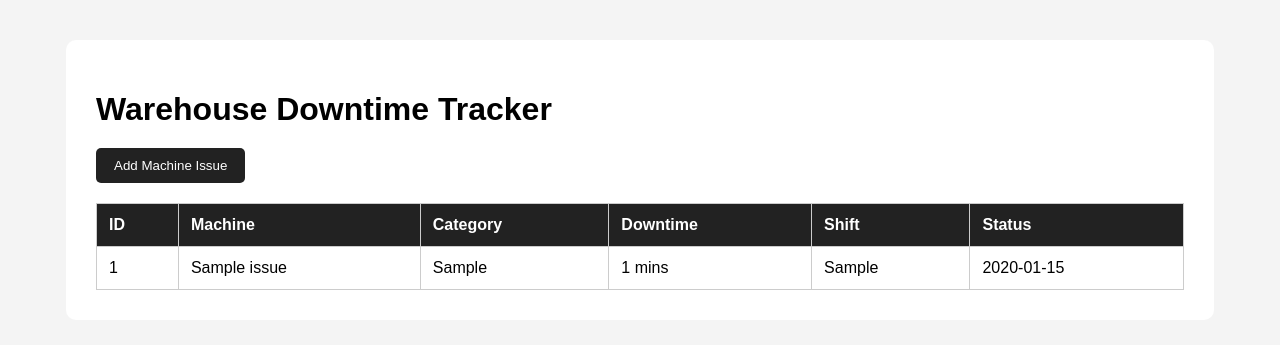
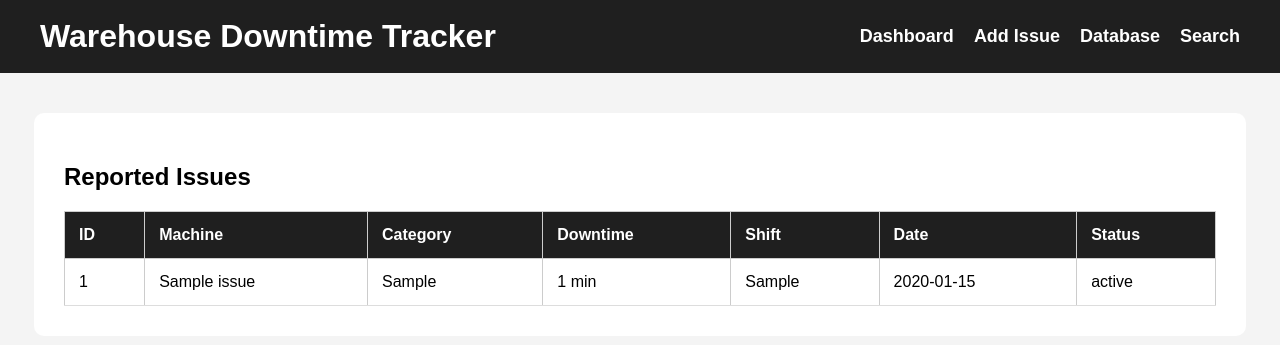
Before and after one commit to LuisBatrez/warehouse-downtime-tracker, a Flask app: page / in a window 1280 px wide. Shown: the top 345 px of the page. Run offline with Flask 3, Linux system fonts and the light colour scheme; tables that the repository leaves empty hold one stand-in row (values such as "Sample post").

Commit message:
Adding the rest of the pages and functionality
Added Search Page and Database page

```diff
--- a/app.py
+++ b/app.py
@@ -29,9 +29,9 @@ def add_issue():
         cursor = conn.cursor()
 
         cursor.execute("""
-            IINSERT INTO issues
-            (machine_name, issue_category, downtime_minutes, shift, report_date, status)
-            VALUES (?, ?, ?, ?, ?, ?)
+        INSERT INTO issues
+        (machine_name, issue_category, downtime_minutes, shift, report_date, status)
+        VALUES (?, ?, ?, ?, ?, ?)
         """, (
             machine_name,
             issue_category,
@@ -48,6 +48,55 @@ def add_issue():
 
     return render_template("add_issue.html")
 
+@app.route("/database")
+def database():
+
+    conn = get_db_connection()
+
+    issues = conn.execute("""
+        SELECT * FROM issues
+        ORDER BY report_date DESC
+    """).fetchall()
+
+    conn.close()
+
+    return render_template(
+        "database.html",
+        issues=issues
+    )
+
+
+@app.route("/search")
+def search():
+
+    query = request.args.get("query")
+
+    conn = get_db_connection()
+
+    if query:
+
+        issues = conn.execute("""
+            SELECT * FROM issues
+            WHERE machine_name LIKE ?
+            OR issue_category LIKE ?
+            OR status LIKE ?
+        """, (
+            f"%{query}%",
+            f"%{query}%",
+            f"%{query}%"
+        )).fetchall()
+
+    else:
+
+        issues = []
+
+    conn.close()
+
+    return render_template(
+        "search.html",
+        issues=issues
+    )
+
 
 if __name__ == "__main__":
     init_db()
--- a/static/style.css
+++ b/static/style.css
@@ -59,3 +59,126 @@ input, select {
     padding: 10px;
     margin-bottom: 15px;
 }
+
+.navbar {
+    background-color: #1f1f1f;
+
+    color: white;
+
+    display: flex;
+
+    justify-content: space-between;
+
+    align-items: center;
+
+    padding: 18px 40px;
+}
+
+.navbar h1 {
+    margin: 0;
+    font-size: 32px;
+}
+
+.nav-links {
+    display: flex;
+    gap: 20px;
+}
+
+.nav-links a {
+    color: white;
+
+    text-decoration: none;
+
+    font-size: 18px;
+
+    font-weight: bold;
+
+    transition: 0.2s;
+}
+
+.nav-links a:hover {
+    color: #4da3ff;
+}
+
+.container {
+    width: 90%;
+    margin: 40px auto;
+}
+
+.dashboard-stats {
+    display: flex;
+    gap: 20px;
+    margin-bottom: 30px;
+}
+
+.stat-card {
+    background: white;
+
+    padding: 20px;
+
+    border-radius: 12px;
+
+    flex: 1;
+
+    box-shadow: 0 2px 8px rgba(0,0,0,0.1);
+
+    text-align: center;
+}
+
+.stat-card h3 {
+    margin-bottom: 10px;
+}
+
+.stat-card p {
+    font-size: 32px;
+    font-weight: bold;
+}
+
+table {
+    width: 100%;
+
+    border-collapse: collapse;
+
+    background: white;
+}
+
+table th {
+    background-color: #1f1f1f;
+
+    color: white;
+
+    padding: 14px;
+
+    text-align: left;
+}
+
+table td {
+    padding: 14px;
+
+    border-bottom: 1px solid #ddd;
+}
+
+.status {
+    padding: 6px 12px;
+
+    border-radius: 8px;
+
+    font-size: 14px;
+
+    font-weight: bold;
+}
+
+.open {
+    background-color: #ffcccc;
+    color: #a30000;
+}
+
+.in-progress {
+    background-color: #fff0b3;
+    color: #8a6d00;
+}
+
+.resolved {
+    background-color: #ccffd9;
+    color: #006b21;
+}
--- a/templates/base.html
+++ b/templates/base.html
@@ -0,0 +1,34 @@
+<!DOCTYPE html>
+<html lang="en">
+<head>
+    <meta charset="UTF-8">
+    <meta name="viewport" content="width=device-width, initial-scale=1.0">
+
+    <title>Warehouse Downtime Tracker</title>
+
+    <link
+        rel="stylesheet"
+        href="{{ url_for('static', filename='style.css') }}"
+    >
+</head>
+
+<body>
+
+    <nav class="navbar">
+        <h1>Warehouse Downtime Tracker</h1>
+
+        <div class="nav-links">
+            <a href="/">Dashboard</a>
+            <a href="/add">Add Issue</a>
+            <a href="/database">Database</a>
+            <a href="/search">Search</a>
+        </div>
+    </nav>
+
+    <div class="container">
+        {% block content %}
+        {% endblock %}
+    </div>
+
+</body>
+</html>
--- a/templates/index.html
+++ b/templates/index.html
@@ -1,49 +1,41 @@
-<!DOCTYPE html>
-<html lang="en">
-<head>
-    <meta charset="UTF-8">
-    <meta name="viewport" content="width=device-width, initial-scale=1.0">
-    <title>Warehouse Downtime Tracker</title>
+{% extends "base.html" %}
 
-    <link rel="stylesheet" href="{{ url_for('static', filename='style.css') }}">
-</head>
-<body>
+{% block content %}
 
-    <div class="container">
-
-        <h1>Warehouse Downtime Tracker</h1>
-
-        <a href="/add">
-            <button>Add Machine Issue</button>
-        </a>
+<h2>Reported Issues</h2>
 
 <table>
 
+    <thead>
         <tr>
             <th>ID</th>
             <th>Machine</th>
             <th>Category</th>
             <th>Downtime</th>
             <th>Shift</th>
+            <th>Date</th>
             <th>Status</th>
         </tr>
+    </thead>
+
+    <tbody>
 
         {% for issue in issues %}
 
         <tr>
-                <td>{{ issue[0] }}</td>
-                <td>{{ issue[1] }}</td>
-                <td>{{ issue[2] }}</td>
-                <td>{{ issue[3] }} mins</td>
-                <td>{{ issue[4] }}</td>
-                <td>{{ issue[5] }}</td>
+            <td>{{ issue.id }}</td>
+            <td>{{ issue.machine_name }}</td>
+            <td>{{ issue.issue_category }}</td>
+            <td>{{ issue.downtime_minutes }} min</td>
+            <td>{{ issue.shift }}</td>
+            <td>{{ issue.report_date }}</td>
+            <td>{{ issue.status }}</td>
         </tr>
 
         {% endfor %}
 
+    </tbody>
+
 </table>
 
-    </div>
-
-</body>
-</html>
+{% endblock %}
```
Also changed, not shown: templates/add_issue.html (+38 -25 lines), templates/database.html (+41 -0 lines), templates/edit_issue.html (+70 -0 lines), templates/issue_detail.html (+29 -0 lines), templates/search.html (+59 -0 lines). Lines whose indentation alone changed are shown as unchanged.
